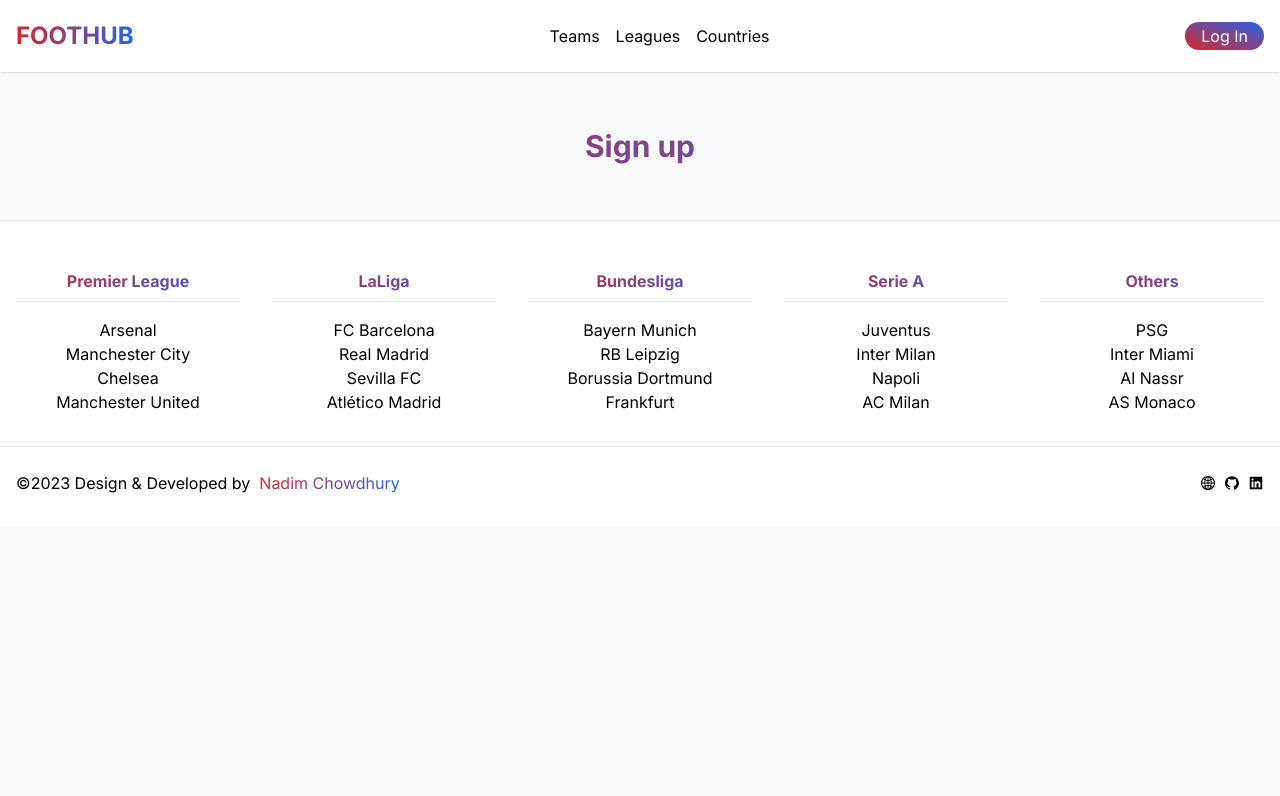
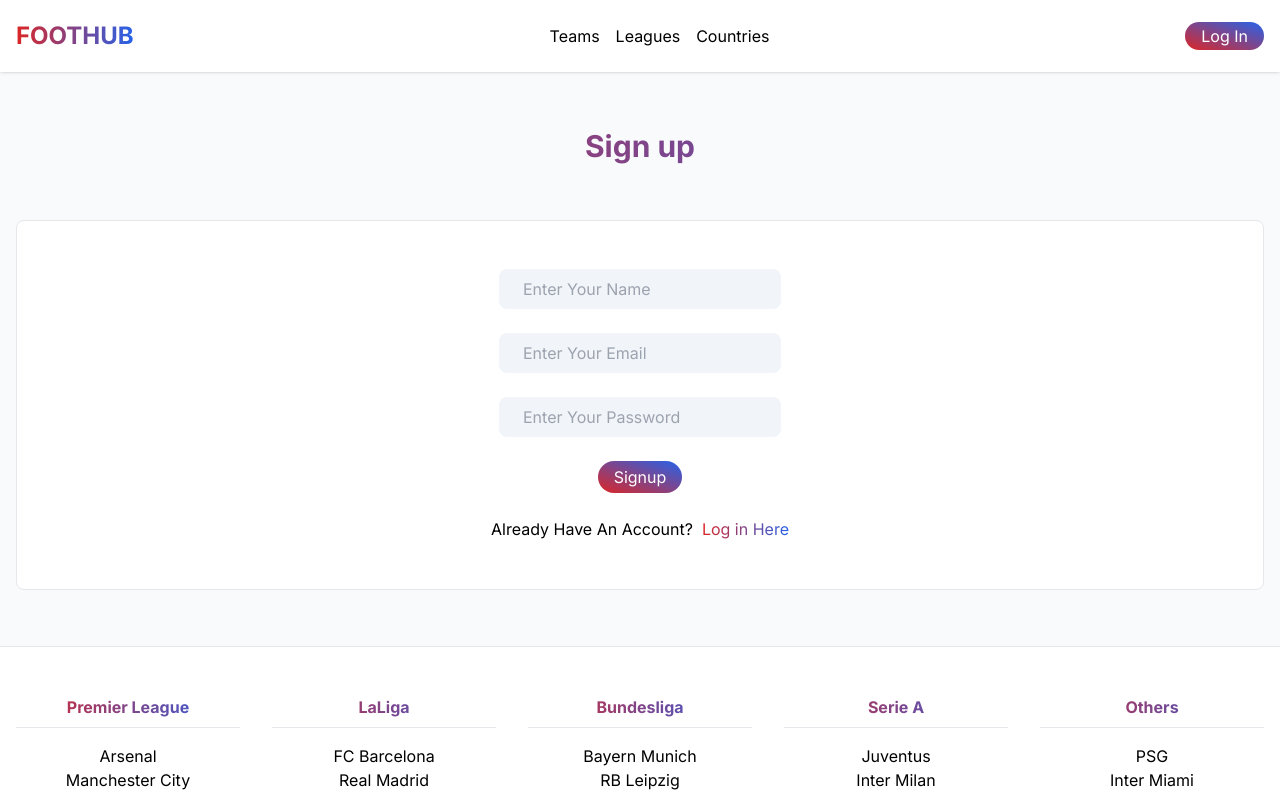
Before and after one commit to nadim-chowdhury/football-news, a Next.js app: page /signup in a window 1280 px wide. Shown: the top 796 px of the page. Built offline with nearby package versions, Linux system fonts and the light colour scheme.

Commit message:
sign up page added

```diff
--- a/src/app/leagues/page.jsx
+++ b/src/app/leagues/page.jsx
@@ -8,6 +8,7 @@
   const [laLiga, setLaLiga] = useState([]);
   const [bundesLiga, setBundesLiga] = useState([]);
   const [serieA, setSerieA] = useState([]);
+  const [ligue1, setLigue1Data] = useState([]);
   const [loading, setLoading] = useState(true);
   const [error, setError] = useState(null);
 
@@ -30,7 +31,8 @@
             item.league.name === "Premier League" ||
             item.league.name === "La Liga" ||
             item.league.name === "Bundesliga" ||
-            item.league.name === "Serie A"
+            item.league.name === "Serie A" ||
+            item.league.name === "Ligue 1"
         );
       } catch (error) {
         console.error(error);
@@ -51,6 +53,9 @@
 
         const serieAData = await fetchLeague("Italy");
         setSerieA(serieAData);
+
+        const ligue1Data = await fetchLeague("France");
+        setLigue1Data(ligue1Data);
 
         setLoading(false);
       } catch (error) {
@@ -84,10 +89,13 @@
         </h2>
       </div>
 
-      <LeagueCard league={epl} />
-      <LeagueCard league={laLiga} />
-      <LeagueCard league={bundesLiga} />
-      <LeagueCard league={serieA} />
+      <div className="grid grid-cols-1 md:grid-cols-2 xl:grid-cols-3 mx-4 gap-6">
+        <LeagueCard league={epl} />
+        <LeagueCard league={laLiga} />
+        <LeagueCard league={bundesLiga} />
+        <LeagueCard league={serieA} />
+        <LeagueCard league={ligue1} />
+      </div>
     </section>
   );
 }
--- a/src/app/login/page.jsx
+++ b/src/app/login/page.jsx
@@ -1,4 +1,5 @@
 "use client";
+import Link from "next/link";
 import { useState } from "react";
 
 export default function Login() {
@@ -11,7 +12,7 @@
         <h2 className="text-3xl font-bold text-center txt_gradient">Log in</h2>
       </div>
 
-      <div className="mx-4 p-6 bg-white border rounded-lg flex flex-col justify-center items-center">
+      <div className="mx-4 py-12 bg-white border rounded-lg flex flex-col justify-center items-center">
         <input
           type="email"
           name=""
@@ -28,9 +29,16 @@
           placeholder="Enter Your Password"
           onChange={(e) => setPassword(e.target.value)}
         />
-        <button type="submit" className="primary_btn">
+        <button type="submit" className="primary_btn mb-6">
           Login
         </button>
+
+        <p>
+          Don&apos;t Have Account? &nbsp;
+          <Link href="/signup" className="txt_gradient">
+            Sign up Here
+          </Link>
+        </p>
       </div>
     </div>
   );
--- a/src/app/signup/page.jsx
+++ b/src/app/signup/page.jsx
@@ -1,9 +1,54 @@
+"use client";
+import Link from "next/link";
+import { useState } from "react";
+
 export default function Signup() {
+  const [name, setName] = useState("");
+  const [email, setEmail] = useState("");
+  const [password, setPassword] = useState("");
+
   return (
     <div>
       <div className="px-4 mb-14">
         <h2 className="text-3xl font-bold text-center txt_gradient">Sign up</h2>
       </div>
+
+      <div className="mx-4 py-12 bg-white border rounded-lg flex flex-col justify-center items-center">
+        <input
+          type="text"
+          name=""
+          value={name}
+          className="bg-slate-100 rounded-lg px-6 py-2 mb-6"
+          placeholder="Enter Your Name"
+          onChange={(e) => setName(e.target.value)}
+        />
+        <input
+          type="email"
+          name=""
+          value={email}
+          className="bg-slate-100 rounded-lg px-6 py-2 mb-6"
+          placeholder="Enter Your Email"
+          onChange={(e) => setEmail(e.target.value)}
+        />
+        <input
+          type="password"
+          name=""
+          value={password}
+          className="bg-slate-100 rounded-lg px-6 py-2 mb-6"
+          placeholder="Enter Your Password"
+          onChange={(e) => setPassword(e.target.value)}
+        />
+        <button type="submit" className="primary_btn mb-6">
+          Signup
+        </button>
+
+        <p>
+          Already Have An Account? &nbsp;
+          <Link href="/login" className="txt_gradient">
+            Log in Here
+          </Link>
+        </p>
+      </div>
     </div>
   );
 }
--- a/src/components/Fixtures.jsx
+++ b/src/components/Fixtures.jsx
@@ -73,7 +73,7 @@
   }
 
   return (
-    <div className="grid grid-cols-1 sm:grid-cols-2 md:grid-cols-3 lg:grid-cols-4 gap-4 mx-4">
+    <div className="grid grid-cols-1 md:grid-cols-2 lg:grid-cols-3 gap-6 mx-4">
       {fixtures.map((data) => (
         <FixtureCard key={data.fixture.id} data={data} />
       ))}
--- a/src/components/Header.jsx
+++ b/src/components/Header.jsx
@@ -38,6 +38,10 @@
         <Link href="/countries" className="mt-4 txt_hover">
           Countries
         </Link>
+
+        <Link href="/login" className="primary_btn mt-4 sm:hidden">
+          Log In
+        </Link>
       </div>
 
       <div
@@ -48,10 +52,7 @@
       </div>
 
       <div className="hidden sm:block">
-        <Link
-          href="/login"
-          className="primary_btn"
-        >
+        <Link href="/login" className="primary_btn">
           Log In
         </Link>
       </div>
--- a/src/components/LeagueCard.jsx
+++ b/src/components/LeagueCard.jsx
@@ -2,11 +2,11 @@
 
 export default function LeagueCard({ league }) {
   return (
-    <div className="mx-4 mt-14 bg-white border px-4 py-8 rounded-lg">
+    <div className="bg-white border px-4 py-8 rounded-lg">
       {league.map((item) => (
         <div key={item.league.id}>
-          <div className="flex flex-col sm:flex-row justify-center items-center mb-8">
-            <div className="flex flex-col items-center justify-between sm:mr-8">
+          <div className="flex flex-col lg:flex-row justify-center items-center mb-8">
+            <div className="flex flex-col items-center justify-between lg:mr-8">
               <Image
                 src={item.country.flag}
                 alt=""
@@ -19,7 +19,7 @@
               </h3>
             </div>
 
-            <div className="flex flex-col items-center justify-between mt-6 sm:mt-0">
+            <div className="flex flex-col items-center justify-between mt-6 lg:mt-0">
               <Image
                 src={item.league.logo}
                 alt=""
@@ -33,16 +33,16 @@
             </div>
           </div>
 
-          <table className="my-2 w-full text-center text-sm sm:text-base">
+          <table className="my-2 w-full text-center text-sm lg:text-base">
             <thead>
               <tr>
-                <th scope="col" class="py-3 bg-slate-100 rounded-l-lg">
+                <th scope="col" className="py-3 bg-slate-100 rounded-l-lg">
                   Year
                 </th>
-                <th scope="col" class="py-3 bg-slate-100">
+                <th scope="col" className="py-3 bg-slate-100">
                   Start Date
                 </th>
-                <th scope="col" class="py-3 bg-slate-100 rounded-r-lg">
+                <th scope="col" className="py-3 bg-slate-100 rounded-r-lg">
                   End Date
                 </th>
               </tr>
@@ -52,9 +52,9 @@
                 .sort((a, b) => b.year - a.year)
                 .map((season) => (
                   <tr key={season.year}>
-                    <td class="px-4 pt-2">{season.year}</td>
-                    <td class="px-4 pt-2">{season.start}</td>
-                    <td class="px-4 pt-2">{season.end}</td>
+                    <td className="px-4 pt-2">{season.year}</td>
+                    <td className="px-4 pt-2">{season.start}</td>
+                    <td className="px-4 pt-2">{season.end}</td>
                   </tr>
                 ))}
             </tbody>
```
